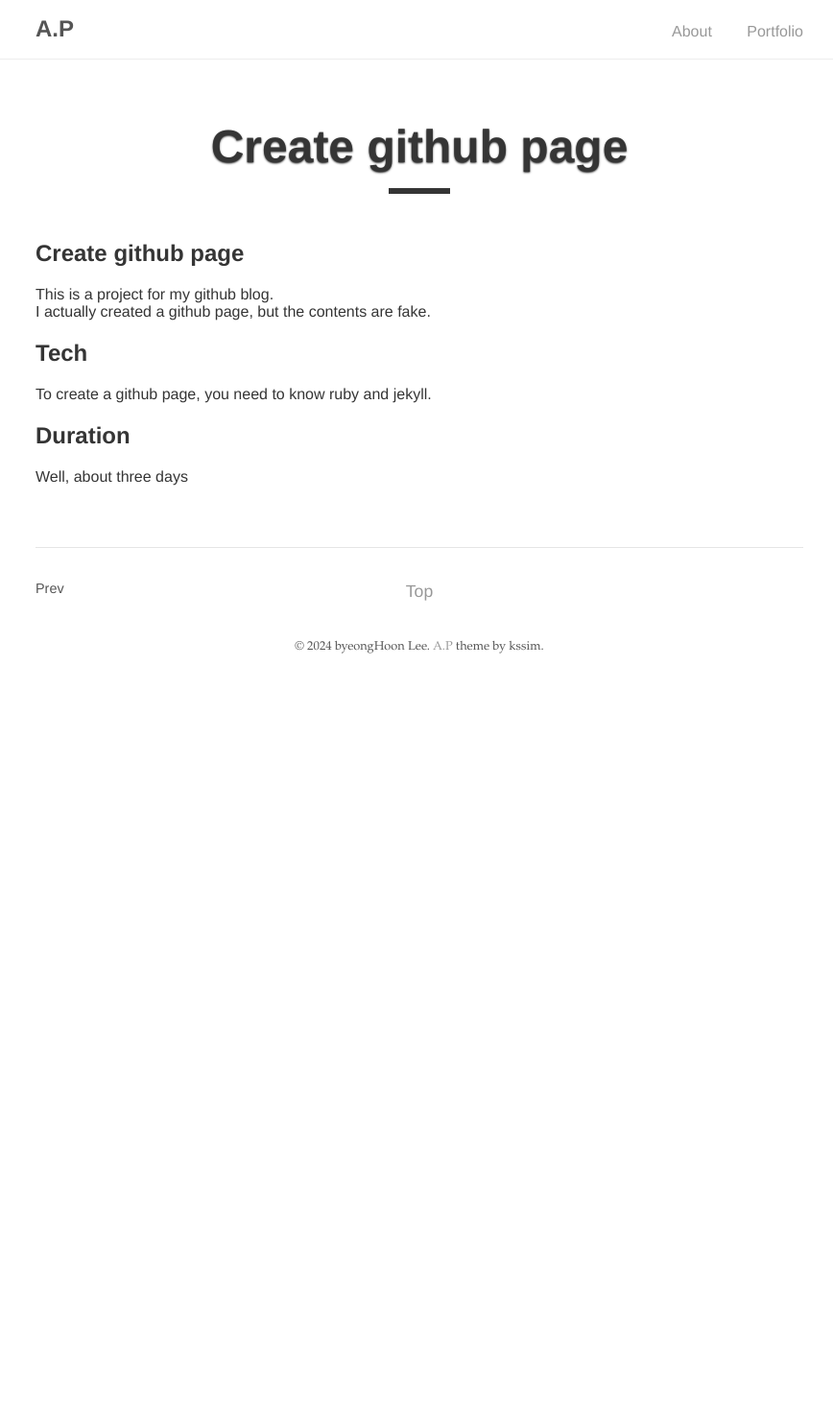
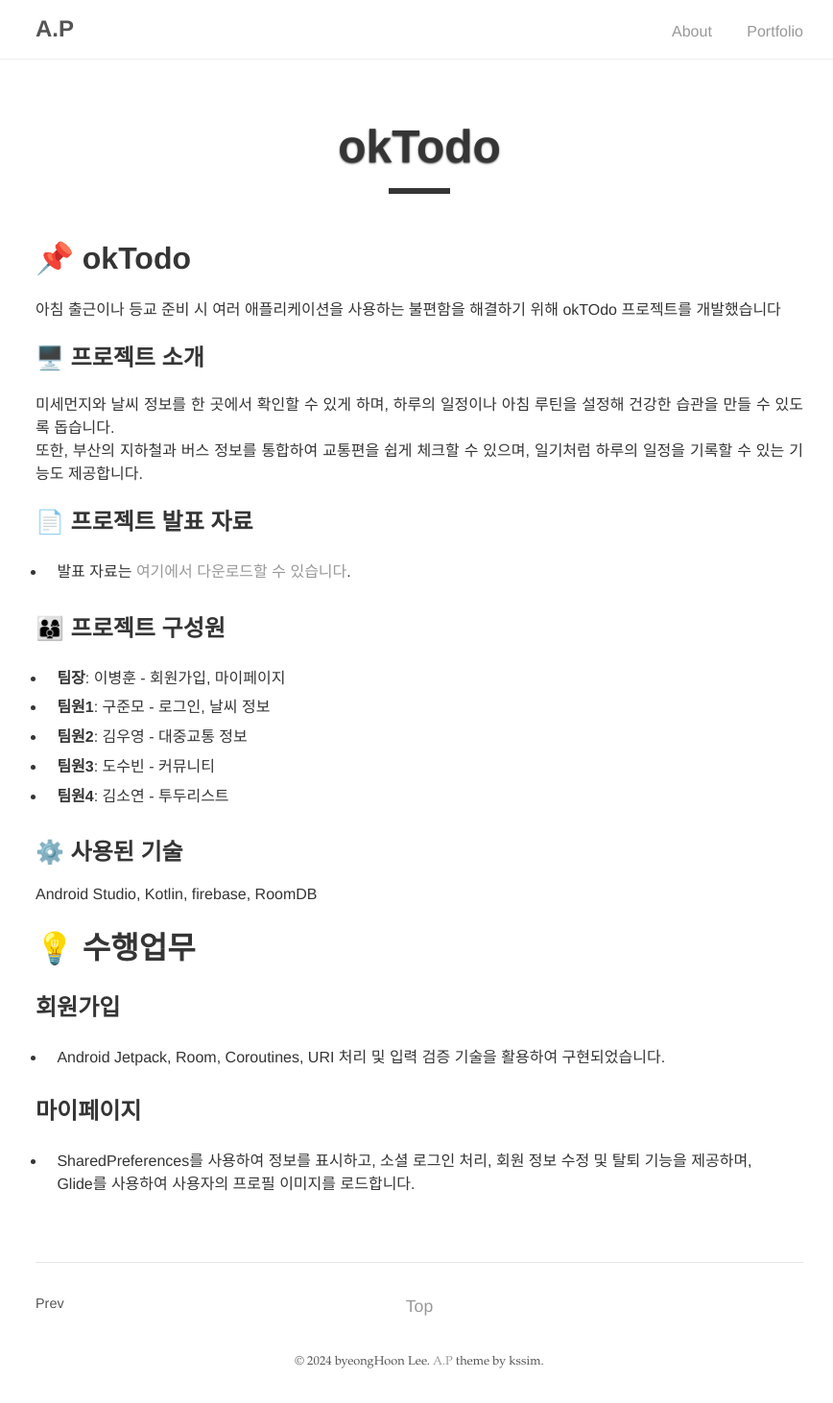
Before and after one commit to qudgns8883/qudgns8883.github.io, a Jekyll site: the page built from _posts/2024-01-02-github-page.md, in a window 1280 px wide. Shown: the whole page at 96% size, without its empty margins (203-1071 px from the left). Built offline with Jekyll 4.4.1, drawn with Linux system fonts in a browser that asks for light colours; before the commit the page ends 900 px from its top, so only the background shows below that.

Commit message:
no message

```diff
--- a/_posts/2024-01-02-github-page.md
+++ b/_posts/2024-01-02-github-page.md
@@ -1,19 +1,36 @@
 ---
 layout: post
-title:  "Create github page"
-info: "Create my github blog."
-tech: "ruby, jekyll"
-type: B Company
+title:  "okTodo"
+info: "투두리스트"
+tech: "Android Studio, Kotlin, firebase, RoomDB,"
+type: Team project
 ---
 
-## Create github page
-This is a project for my github blog.
-I actually created a github page, but the contents are fake.
+# 📌 okTodo
+아침 출근이나 등교 준비 시 여러 애플리케이션을 사용하는 불편함을 해결하기 위해 okTOdo 프로젝트를 개발했습니다
 
+## 🖥️ 프로젝트 소개
+미세먼지와 날씨 정보를 한 곳에서 확인할 수 있게 하며, 하루의 일정이나 아침 루틴을 설정해 건강한 습관을 만들 수 있도록 돕습니다.
+또한, 부산의 지하철과 버스 정보를 통합하여 교통편을 쉽게 체크할 수 있으며, 일기처럼 하루의 일정을 기록할 수 있는 기능도 제공합니다.
 
-## Tech
-To create a github page, you need to know ruby and jekyll.
+## 📄 프로젝트 발표 자료
+- 발표 자료는 [여기에서 다운로드할 수 있습니다](파일_경로/발표자료.pdf).
 
+## 👨‍👩‍👦 프로젝트 구성원
+- **팀장**: 이병훈 - 회원가입, 마이페이지
+- **팀원1**: 구준모 - 로그인, 날씨 정보
+- **팀원2**: 김우영 - 대중교통 정보
+- **팀원3**: 도수빈 - 커뮤니티
+- **팀원4**: 김소연 - 투두리스트
 
-## Duration
-Well, about three days
+## ⚙️ 사용된 기술
+Android Studio, Kotlin, firebase, RoomDB
+
+# 💡 수행업무
+
+## 회원가입
+- Android Jetpack, Room, Coroutines, URI 처리 및 입력 검증 기술을 활용하여 구현되었습니다.
+
+## 마이페이지
+- SharedPreferences를 사용하여 정보를 표시하고, 소셜 로그인 처리, 회원 정보 수정 및 탈퇴 기능을 제공하며,
+  Glide를 사용하여 사용자의 프로필 이미지를 로드합니다.
```
Also changed, not shown: 5 other files.
